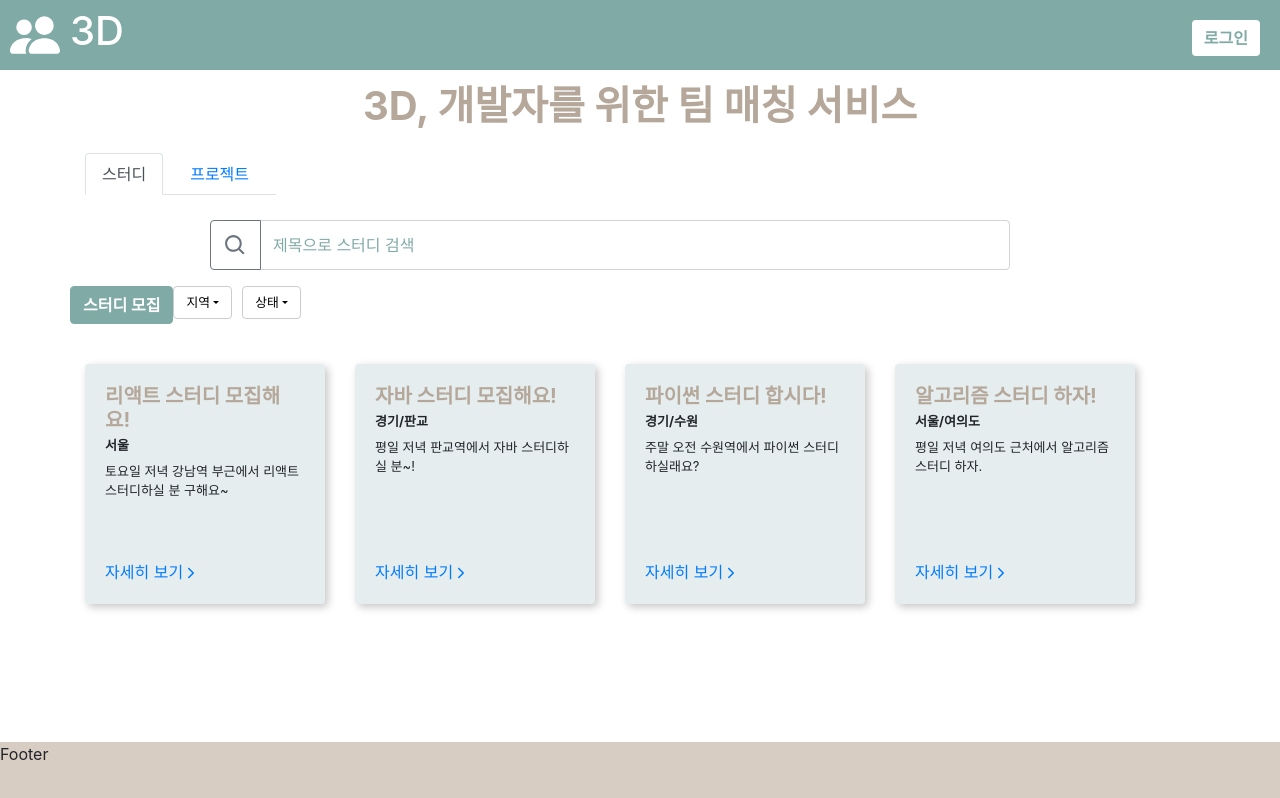
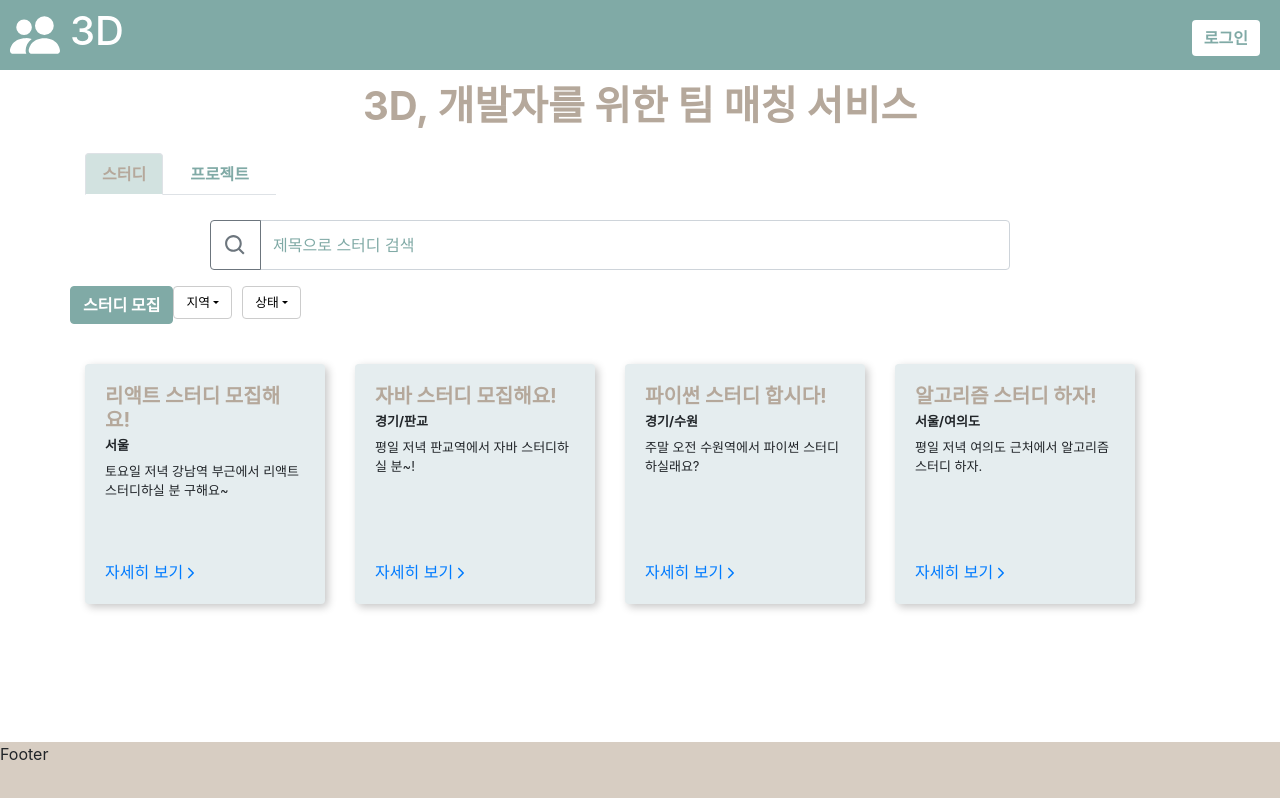
Before and after one commit to 3ddd-developers/3d-frontend, a React app: page /studyCreate in a window 1280 px wide. Shown: the top 798 px of the page. Built offline with nearby package versions, Linux system fonts and the light colour scheme.

Commit message:
[feat] 메인 페이지의 탭 디자인 적용

```diff
--- a/src/style.scss
+++ b/src/style.scss
@@ -137,6 +137,13 @@ footer {
 .nav-link {
   margin-right: 10px;
   float: left;
+  font-weight: bold;
+  color: #80AAA6 !important;
+}
+
+.nav-link.active {
+  background-color: #D2E2E0 !important;
+  color: #B5A89B !important;
 }
 
 .form-title {
```
